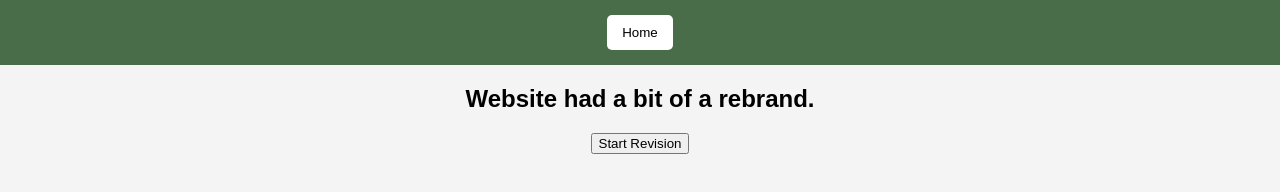
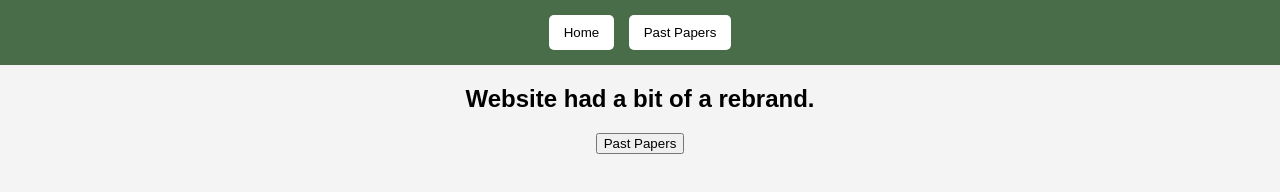
Before and after one commit to vnwk/EduSecret, a plain HTML site: page index.html in a window 1280 px wide. Drawn offline with Linux system fonts and the light colour scheme.

Commit message:
Update index.html

```diff
--- a/index.html
+++ b/index.html
@@ -12,12 +12,13 @@
   <!-- Header / Navigation -->
   <header>
     <button id="homeBtn">Home</button>
+    <button id="pastPapersBtn">Past Papers</button>
   </header>
 
   <!-- Home Section -->
   <section id="homeSection">
     <h1>Website had a bit of a rebrand.</h1>
-    <button id="startBtn">Start Revision</button>
+    <button id="pastPapersBtn">Past Papers</button>
   </section>
 
   <!-- Login Screen -->
```
